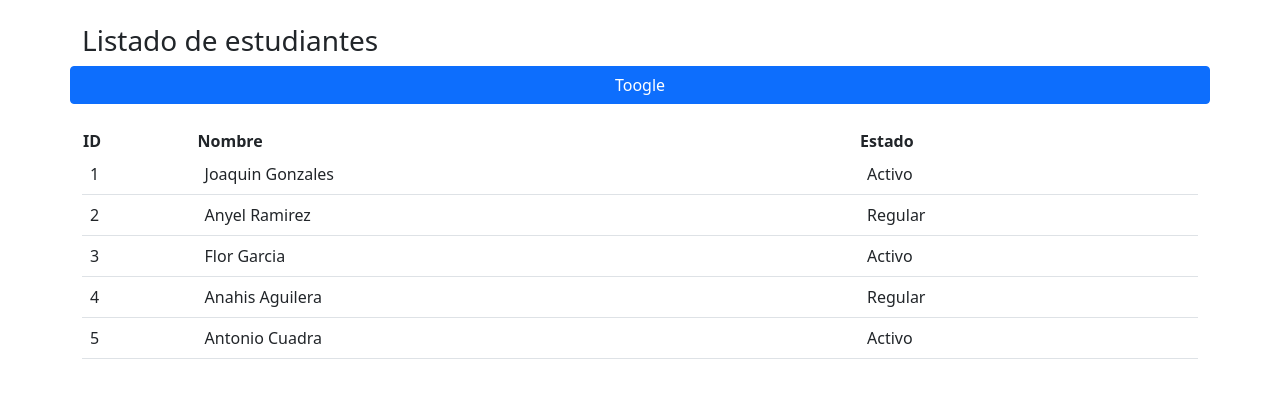
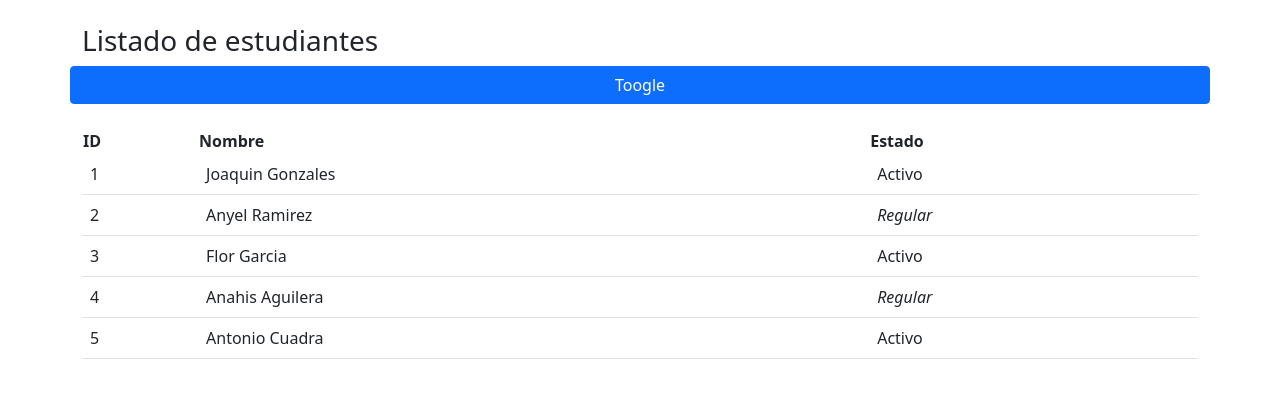
Before and after one commit to BROROZCO/Proyecto_Uno, an Angular app: page / in a window 1280 px wide. Shown: the top 398 px of the page. Built offline with nearby package versions, Linux system fonts and the light colour scheme.

Commit message:
uso de la directiva ngStyle

```diff
--- a/src/app/app.component.html
+++ b/src/app/app.component.html
@@ -26,7 +26,9 @@
           <!-- Se obtiene un indice  -->
           <td>{{ i  + 1 }}</td>
           <td>{{ estudiantes.nombre }}</td>
-          <td>{{ estudiantes.estado }}</td>
+          <!-- Uso de directiva *ngStyle -->
+          <!-- usando el operador ternario '?'  ':' -->
+          <td [ngStyle]="{'font-style': estudiantes.estado === 'Regular' ? 'italic' : 'normal'}" >{{ estudiantes.estado }}</td>
 
         </tr>
 
```
